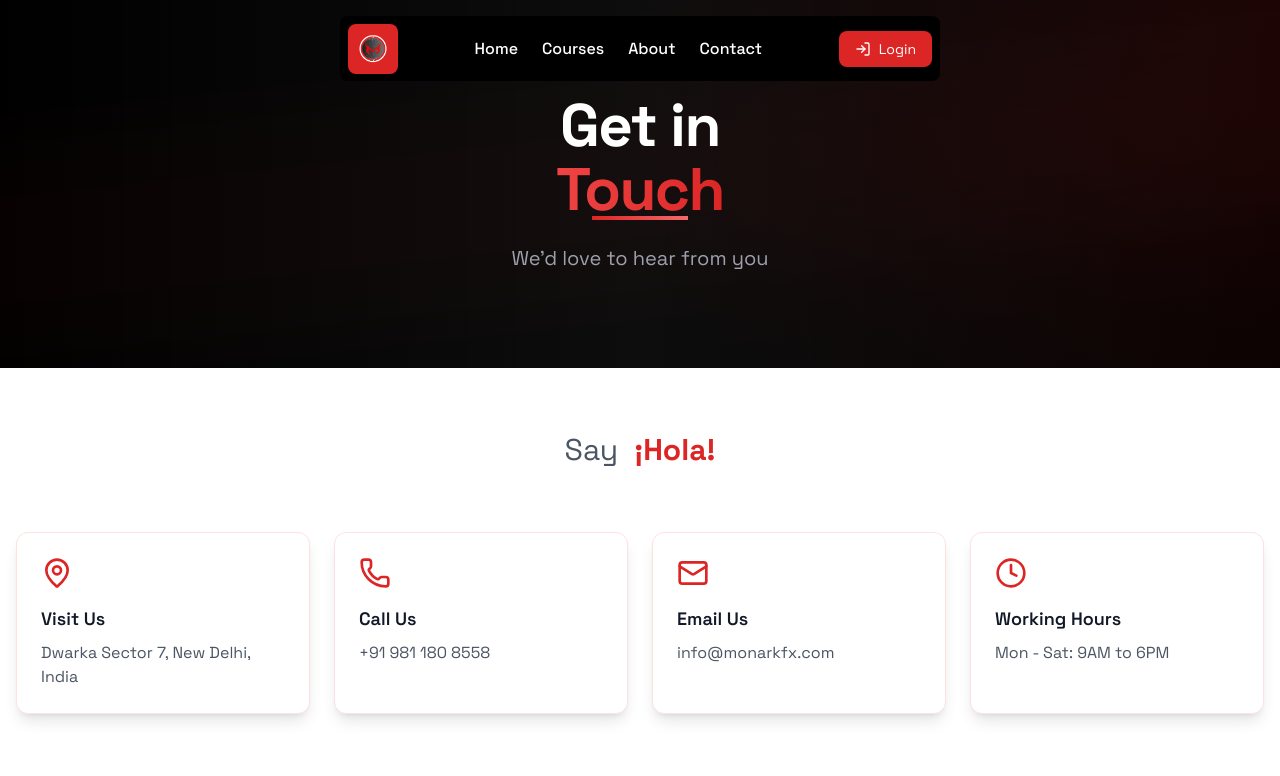
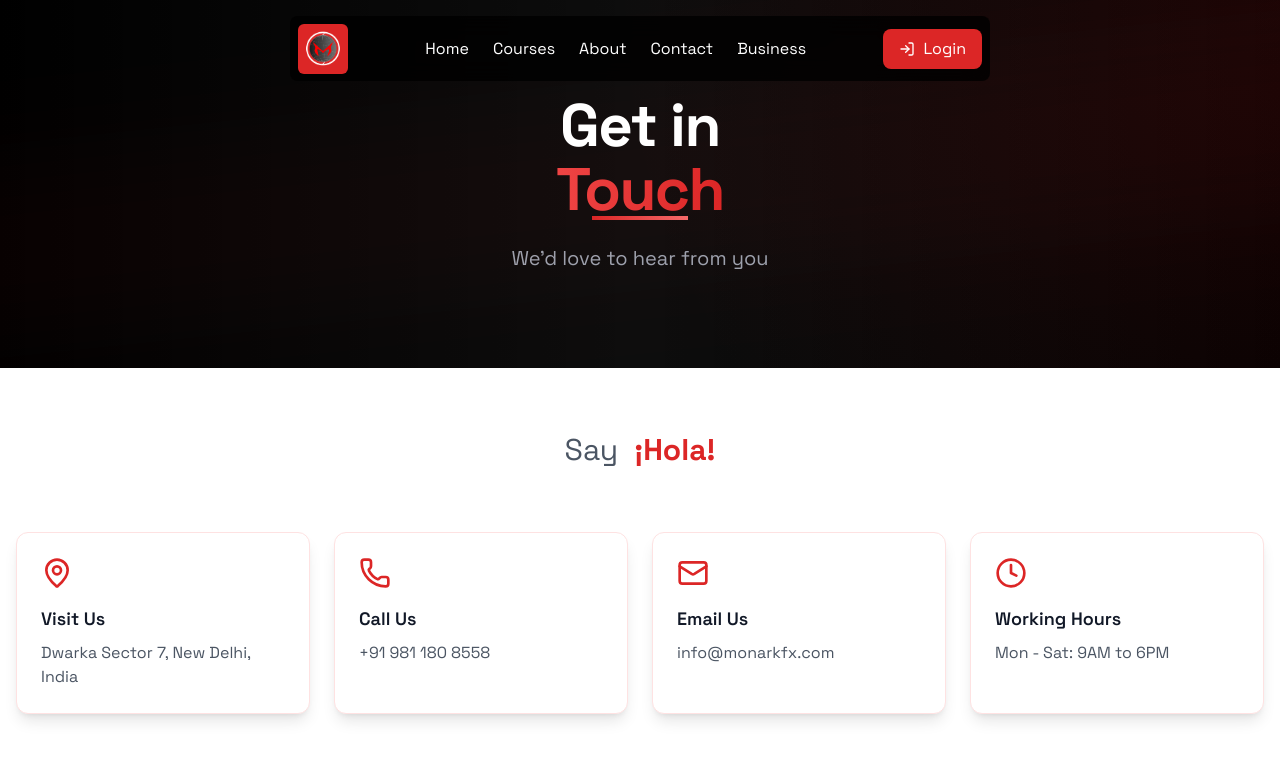
Before and after one commit to dineshv18/Monarkfx, a Next.js app in the folder client/: page /contact in a window 1280 px wide. Shown: the top 776 px of the page. Built offline with nearby package versions, Linux system fonts and the light colour scheme; grey boxes are pictures that could not be loaded.

Commit message:
No code changes made

```diff
--- a/client/src/app/(pages)/_components/Header/Header.tsx
+++ b/client/src/app/(pages)/_components/Header/Header.tsx
@@ -1,248 +1,186 @@
 "use client"
 
 import { useState, useEffect, useRef } from "react"
-import { motion, AnimatePresence, useMotionValue, useTransform, useScroll } from "framer-motion"
+import { motion, AnimatePresence } from "framer-motion"
 import Link from "next/link"
-import { ChevronDown, LogIn, LogOut, Menu, X } from 'lucide-react'
-import { cn } from "@/lib/utils"
+import { Menu, X, LogIn, LogOut } from "lucide-react"
 import Image from "next/image"
 
 const menuItems = [
   { name: "Home", href: "/" },
-  {
-    name: "Courses",
-    href: "/courses",
-    // subItems: [
-    //   { name: "All Courses", href: "/courses/all" },
-    //   { name: "Stocks", href: "/courses/stocks" },
-    //   { name: "Forex", href: "/courses/forex" },
-    //   { name: "Crypto", href: "/courses/crypto" },
-    // ],
-  },
+  { name: "Courses", href: "/courses" },
   { name: "About", href: "/about" },
   { name: "Contact", href: "/contact" },
+  { name: "Business", href: "/business" },
 ]
 
 const Header = () => {
-  const [isCollapsed, setIsCollapsed] = useState(false)
+  const [isScrolled, setIsScrolled] = useState(false)
   const [isMobileMenuOpen, setIsMobileMenuOpen] = useState(false)
-  const [activeDropdown, setActiveDropdown] = useState<string | null>(null)
-  const [user, setUser] = useState({ name: "John Doe", isLoggedIn: false })
-  const [mounted, setMounted] = useState(false)
-  const lastScrollY = useRef(0)
-  const { scrollY } = useScroll()
-  const headerRef = useRef<HTMLDivElement>(null)
-
-  const headerWidth = useMotionValue("100%")
-  const headerMaxWidth = useMotionValue("600px")
-  const routesOpacity = useTransform(scrollY, [0, 300], [1, 0.5])
-  const bgOpacity = useTransform(scrollY, [0, 100], [0.5, 0.95])
-
-  useEffect(() => {
-    setMounted(true)
-    const updateHeaderWidth = () => {
-      if (headerRef.current) {
-        const viewportWidth = window.innerWidth
-        const maxWidth = Math.min(600, viewportWidth - 32)
-        headerMaxWidth.set(`${maxWidth}px`)
-      }
-    }
-    updateHeaderWidth()
-    window.addEventListener("resize", updateHeaderWidth)
-    return () => window.removeEventListener("resize", updateHeaderWidth)
-  }, [])
+  const [isHovered, setIsHovered] = useState(false)
+  const [user, setUser] = useState({ isLoggedIn: false })
+  const navRef = useRef<HTMLDivElement>(null)
 
   useEffect(() => {
     const handleScroll = () => {
-      const currentScrollY = window.scrollY
-      if (currentScrollY > lastScrollY.current && currentScrollY > 50) {
-        setIsCollapsed(true)
-        setActiveDropdown(null)
+      if (window.scrollY > 50) {
+        setIsScrolled(true)
+        setIsMobileMenuOpen(false)
       } else {
-        setIsCollapsed(false)
-      }
-      lastScrollY.current = currentScrollY
-    }
-
-    window.addEventListener("scroll", handleScroll, { passive: true })
-    return () => window.removeEventListener("scroll", handleScroll)
-  }, [])
-
-  const headerVariants = {
-    expanded: {
-      width: "100%",
-      transition: {
-        type: "spring",
-        stiffness: 400,
-        damping: 30,
-      },
-    },
-    collapsed: {
-      width: "65px",
-      transition: {
-        type: "spring",
-        stiffness: 400,
-        damping: 30,
-      },
-    },
-  }
-
-  const handleMouseEnter = (itemName: string) => {
-    if (!isCollapsed) {
-      setActiveDropdown(itemName)
+        setIsScrolled(false)
       }
     }
 
-  const handleMouseLeave = () => {
-    if (!isCollapsed) {
-      setActiveDropdown(null)
-    }
+    window.addEventListener('scroll', handleScroll)
+    return () => window.removeEventListener('scroll', handleScroll)
+  }, [])
+
+  const toggleMobileMenu = () => {
+    setIsMobileMenuOpen(!isMobileMenuOpen)
   }
 
-  if (!mounted) return null
+  const shouldShowFullNavbar = !isScrolled || isHovered
 
   return (
-    <motion.header
-      ref={headerRef}
-      animate={isCollapsed ? "collapsed" : "expanded"}
-      variants={headerVariants}
-      whileHover="expanded"
-      initial="expanded"
-      className={cn(
-        "fixed z-50 top-4 left-0 right-0 mx-auto h-[65px] rounded-lg flex items-center justify-between overflow-hidden",
-        "backdrop-blur-md"
-      )}
-      style={{
-        maxWidth: headerMaxWidth,
-        backgroundColor: `rgba(0, 0, 0, ${bgOpacity.get()})`,
+    <motion.nav
+      ref={navRef}
+      onMouseEnter={() => setIsHovered(true)}
+      onMouseLeave={() => setIsHovered(false)}
+      initial={false}
+      animate={{
+        width: shouldShowFullNavbar ? "90%" : "65px",
+        maxWidth: shouldShowFullNavbar ? "700px" : "65px",
+        backgroundColor: shouldShowFullNavbar ? "rgba(0,0,0,0.8)" : "rgba(0,0,0,0.2)",
       }}
+      transition={{
+        type: "spring",
+        stiffness: 300,
+        damping: 30,
+      }}
+      className="fixed z-50 top-4 left-0 right-0 mx-auto h-[65px] rounded-lg flex items-center justify-between px-2 backdrop-blur-md"
     >
-      <motion.div
-        className="bg-red-600 rounded-lg w-[50px] h-[50px] flex items-center justify-center ml-2 shrink-0"
-        animate={{
-          scale: isCollapsed ? 0.8 : 1,
-          rotate: isCollapsed ? 360 : 0
-        }}
-        transition={{ duration: 0.2 }}
-      >
-        <Link href="/">
-          <Image
-            src="/logo.png"
-            alt="Logo"
-            width={40}
-            height={40}
-            className="rounded-lg"
-          />
-        </Link>
-      </motion.div>
-
-      <nav className={cn(
-        "hidden md:flex items-center space-x-6 mx-4 overflow-x-auto",
-        isCollapsed && "opacity-0 pointer-events-none"
-      )}>
-        <AnimatePresence>
-          {menuItems.map((item) => (
-            <motion.div
-              key={item.name}
-              className="relative"
-              onMouseEnter={() => handleMouseEnter(item.name)}
-              onMouseLeave={handleMouseLeave}
-            >
-              <Link
-                href={item.href}
-                className="text-white text-base font-medium hover:text-red-500 transition-colors flex items-center whitespace-nowrap py-2"
-              >
-                {item.name}
-
+      {/* Logo */}
+      <Link href="/" onMouseEnter={() => setIsHovered(true)}
+        className="flex items-center bg-red-600 rounded-md">
+        <Image src="/logo.png" alt="Logo" width={50} height={50} className="rounded-lg" />
       </Link>
 
-
-            </motion.div>
+      {/* Desktop Navigation */}
+      {shouldShowFullNavbar && (
+        <div onMouseEnter={() => setIsHovered(true)} className="hidden md:flex items-center space-x-6">
+          {menuItems.map((item) => (
+            <Link key={item.name} href={item.href} onMouseEnter={() => setIsHovered(true)} className="text-white hover:text-red-500">
+              {item.name}
+            </Link>
           ))}
-        </AnimatePresence>
-      </nav>
-
-      <motion.div
-        className={cn(
-          "hidden md:block mr-2 shrink-0",
-          isCollapsed && "opacity-0 pointer-events-none"
+        </div>
       )}
 
-      >
-        {user.isLoggedIn ? (
-          <motion.button
-            whileHover={{ scale: 1.05 }}
-            whileTap={{ scale: 0.95 }}
-            className="flex items-center space-x-2 px-4 py-2 bg-red-600 text-white rounded-lg text-sm whitespace-nowrap"
-            onClick={() => setUser({ ...user, isLoggedIn: false })}
-          >
-            <LogOut className="h-4 w-4" />
-            <span>Logout</span>
-          </motion.button>
-        ) : (
-          <motion.button
-            whileHover={{ scale: 1.05 }}
-            whileTap={{ scale: 0.95 }}
-            className="flex items-center space-x-2 px-4 py-2 bg-red-600 text-white rounded-lg text-sm whitespace-nowrap"
-            onClick={() => setUser({ ...user, isLoggedIn: true })}
-          >
-            <LogIn className="h-4 w-4" />
-            <span>Login</span>
-          </motion.button>
-        )}
-      </motion.div>
-
-      <motion.button
-        whileHover={{ scale: 1.1 }}
-        whileTap={{ scale: 0.9 }}
-        onClick={() => setIsMobileMenuOpen(!isMobileMenuOpen)}
-        className="md:hidden p-2 mr-2 text-white"
-      >
-        {isMobileMenuOpen ? <X className="h-6 w-6" /> : <Menu className="h-6 w-6" />}
-      </motion.button>
-
-      <AnimatePresence>
-        {isMobileMenuOpen && (
-          <motion.div
-            initial={{ opacity: 0, height: 0 }}
-            animate={{ opacity: 1, height: "auto" }}
-            exit={{ opacity: 0, height: 0 }}
-            transition={{ duration: 0.3, ease: "easeInOut" }}
-            className="md:hidden absolute top-full left-0 right-0 bg-black/95 backdrop-blur-lg rounded-b-lg border border-gray-800 max-h-[70vh] overflow-y-auto"
-            style={{ maxWidth: headerMaxWidth }}
-          >
-            <div className="px-4 py-2 space-y-2">
-
-              <div className="pt-2">
+      {/* Login/Logout Button */}
+      {shouldShowFullNavbar && (
+        <div className="hidden md:block">
           {user.isLoggedIn ? (
             <button
-                    className="w-full flex items-center justify-center space-x-2 px-4 py-2 bg-red-600 text-white rounded-lg"
-                    onClick={() => {
-                      setUser({ ...user, isLoggedIn: false })
-                      setIsMobileMenuOpen(false)
-                    }}
+              className="flex items-center space-x-2 px-4 py-2 bg-red-600 text-white rounded-lg"
+              onClick={() => setUser({ isLoggedIn: false })}
             >
               <LogOut className="h-4 w-4" />
               <span>Logout</span>
             </button>
           ) : (
             <button
-                    className="w-full flex items-center justify-center space-x-2 px-4 py-2 bg-red-600 text-white rounded-lg"
-                    onClick={() => {
-                      setUser({ ...user, isLoggedIn: true })
-                      setIsMobileMenuOpen(false)
-                    }}
+              className="flex items-center space-x-2 px-4 py-2 bg-red-600 text-white rounded-lg"
+              onClick={() => setUser({ isLoggedIn: true })}
             >
               <LogIn className="h-4 w-4" />
               <span>Login</span>
             </button>
           )}
         </div>
+      )}
+
+      {/* Mobile Menu Toggle */}
+      {shouldShowFullNavbar && (
+        <button
+          onClick={toggleMobileMenu}
+          className="md:hidden text-white transition-opacity duration-300"
+        >
+          {isMobileMenuOpen ? <X className="h-6 w-6" /> : <Menu className="h-6 w-6" />}
+        </button>
+      )}
+
+      {/* Mobile Menu Overlay */}
+      <AnimatePresence>
+        {isMobileMenuOpen && (
+          <motion.div
+            initial={{ opacity: 0, y: -50 }}
+            animate={{ opacity: 1, y: 0 }}
+            exit={{ opacity: 0, y: -50 }}
+            transition={{ duration: 0.3 }}
+            className="md:hidden fixed inset-0 top-[65px] z-50 pt-4"
+          >
+            <div className="p-4 space-y-4 bg-black/95 rounded-lg">
+              <AnimatePresence>
+                {shouldShowFullNavbar && isMobileMenuOpen && (
+                  <motion.div
+                    initial={{ opacity: 0, y: -50 }}
+                    animate={{ opacity: 1, y: 0 }}
+                    exit={{ opacity: 0, y: -50 }}
+                    transition={{ duration: 0.3 }}
+                    className="md:hidden fixed inset-0 top-[65px] z-50 pt-4"
+                  >
+                    <div className="p-4 space-y-4 bg-black/95 rounded-lg">
+                      {shouldShowFullNavbar && menuItems.map((item, index) => (
+                        <motion.div
+                          key={item.name}
+                          initial={{ opacity: 0, x: -20 }}
+                          animate={{ opacity: shouldShowFullNavbar ? 1 : 0, x: 0 }}
+
+
+                          transition={{ delay: index * 0.1 }}
+                        >
+                          <Link
+                            href={item.href}
+                            className="block text-white text-lg hover:text-red-500 py-2"
+                            onClick={toggleMobileMenu}
+                          >
+                            {item.name}
+                          </Link>
+                        </motion.div>
+                      ))}
                     </div>
                   </motion.div>
                 )}
               </AnimatePresence>
-    </motion.header>
+
+              {user.isLoggedIn ? (
+                <button
+                  className="w-full mt-4 flex items-center justify-center space-x-2 px-4 py-3 bg-red-600 text-white rounded-lg"
+                  onClick={() => {
+                    setUser({ isLoggedIn: false })
+                    toggleMobileMenu()
+                  }}
+                >
+                  <LogOut className="h-5 w-5" />
+                  <span>Logout</span>
+                </button>
+              ) : (
+                <button
+                  className="w-full mt-4 flex items-center justify-center space-x-2 px-4 py-3 bg-red-600 text-white rounded-lg"
+                  onClick={() => {
+                    setUser({ isLoggedIn: true })
+                    toggleMobileMenu()
+                  }}
+                >
+                  <LogIn className="h-5 w-5" />
+                  <span>Login</span>
+                </button>
+              )}
+            </div>
+          </motion.div>
+        )}
+      </AnimatePresence>
+    </motion.nav>
   )
 }
 
```
Lines whose indentation alone changed are shown as unchanged.
